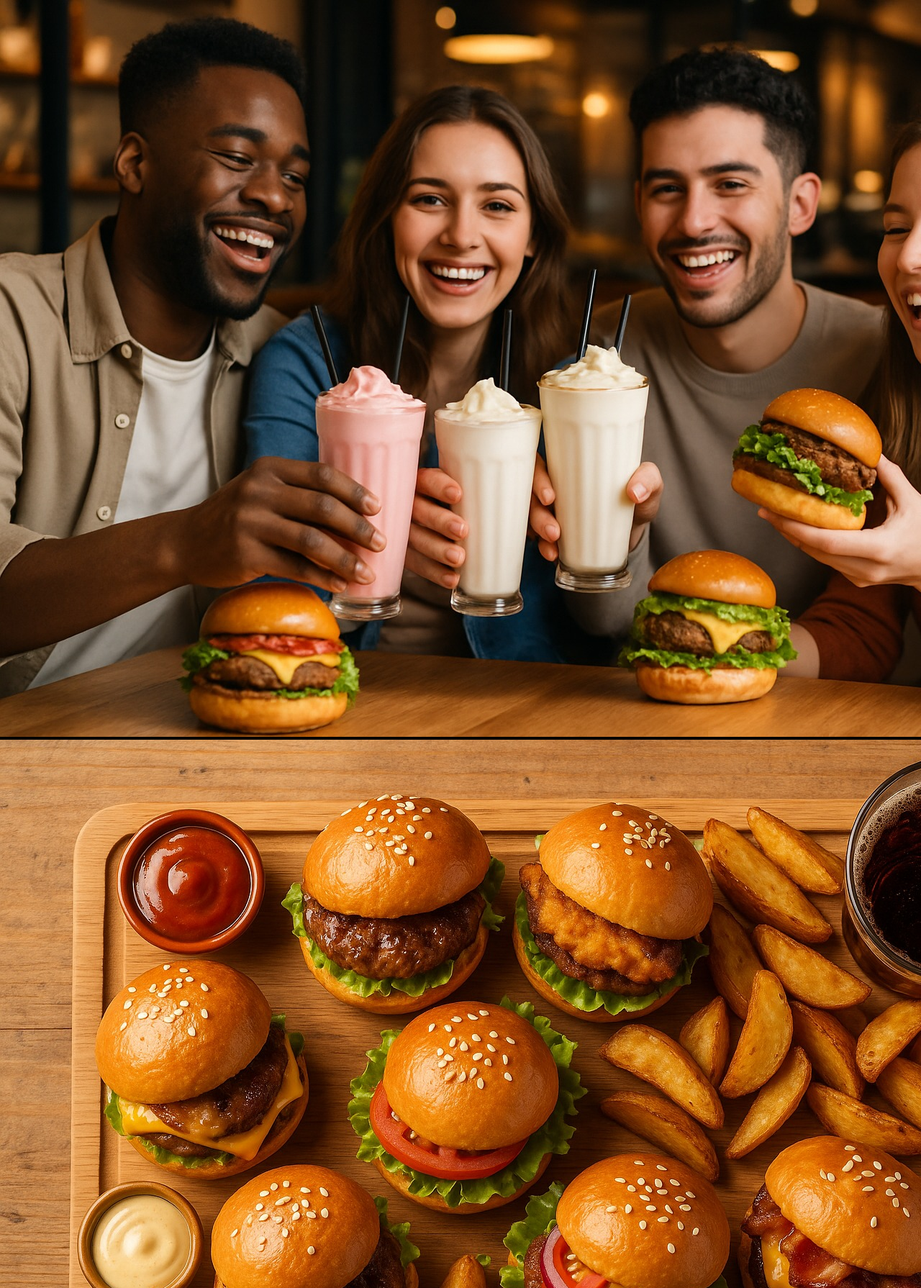
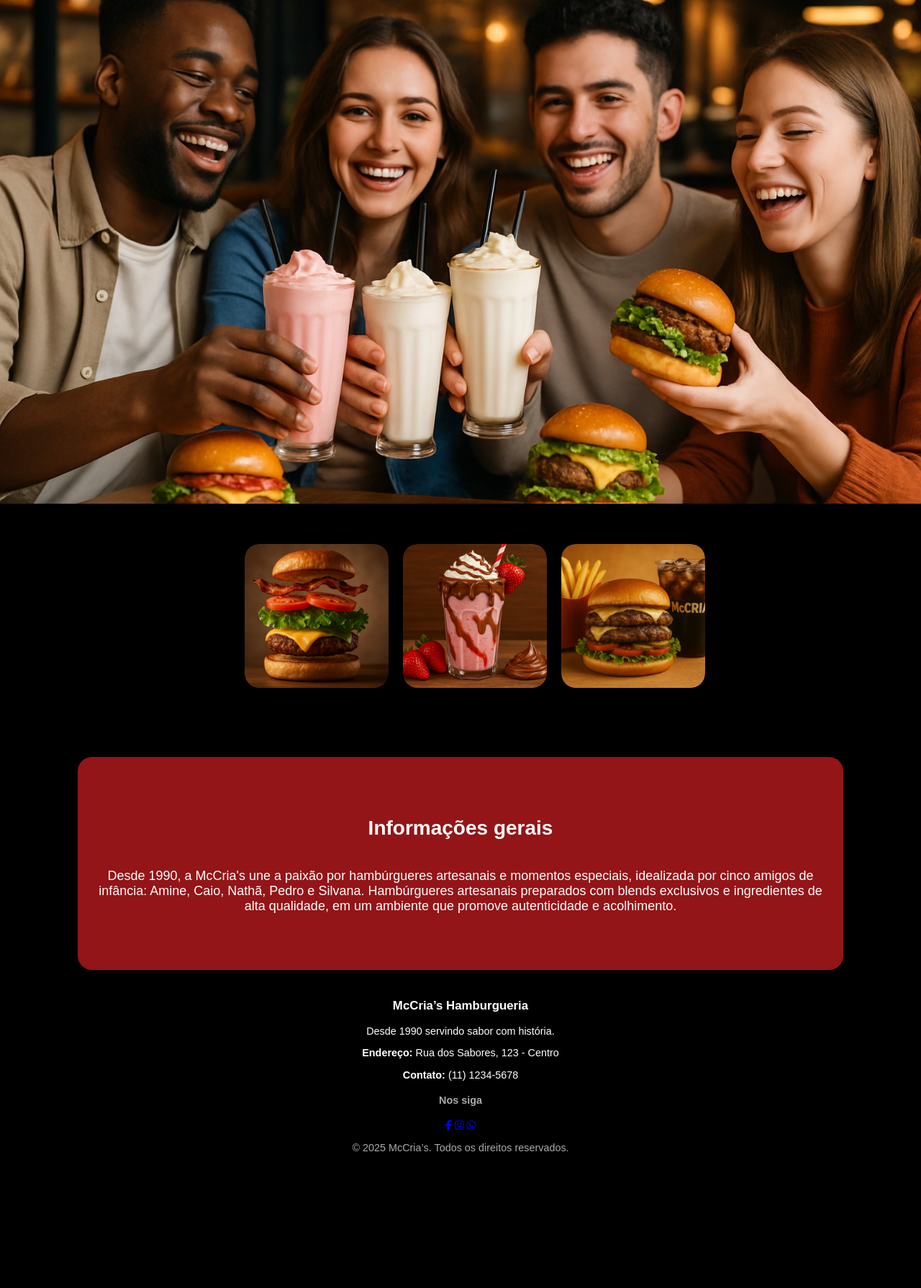
Before and after one commit to PedroBonomo/AVA2, a PHP site: page /index.html in a window 1280 px wide; the page is wider, and only the part inside the window is pictured. Shown: the part 130-1920 px from the top of that part at 72% size. After the commit the page ends 1730 px from the top of that part, so only its background shows below. Run offline with PHP 8.4, Linux system fonts and the light colour scheme.

Commit message:
concertando um comitt quebrado de alguem

```diff
--- a/style.css
+++ b/style.css
@@ -56,10 +56,131 @@
 
 footer {
   text-align: center;
-  background: #000;
+   margin-top: 5px;
+   font-size: 0.9rem;
+   color: #aaa;
+ }
+
+
+/* ------------- HOME --------------*/
+ /*Banner Carrossel*/
+ .banner-carrossel {
+  position: relative;
+  height: 700px;
+  width: 100%;
+  overflow: hidden;
+}
+
+.banner-carrossel .slide {
+  position: absolute;
+  top: 0;
+  left: 0;
+  width: 100%;
+  height: 100%;
+  object-fit: cover;
+  opacity: 0;
+  transition: opacity 1s ease-in-out;
+}
+
+.banner-carrossel .slide.active {
+  opacity: 1;
+}
+
+.products {
+  background-color: #000;
+  padding: 40px 0;
+}
+
+.products ul {
+  display: flex;
+  flex-wrap: wrap;
+  justify-content: center;
+  gap: 20px;
+  list-style: none;
+}
+
+.products ul li {
+  border-radius: 20px;
+  width: 200px;
+  height: 200px;
+  overflow: hidden;
+  position: relative;
+}
+
+/* Zoom no hover do card */
+.products ul li:hover {
+  transform: scale(1.05);
+}
+
+.proucts ul li a {
+  text-decoration: none;
+  width: 100%;
+  height: 100%;
+  display: block;
+  position: relative;
+}
+
+/*Imagem do card*/
+.products ul li img {
+  width: 100%;
+  height: 100%;
+  border-radius: 20px;
+  object-fit: cover;
+  display: block;
+}
+
+/*Texto do card*/
+.card-title {
+  position: absolute;
+  top: 0;
+  left: 0;
+  width: 100%;
+  height: 100%;
+  display: flex;
+  align-items: center;
+  justify-content: center;
   color: white;
-  padding: 10px 0;
+  font-weight: bold;
+  font-size: 18px;
+  background-color: rgba(0, 0, 0, 0.5);
+  opacity: 0;
+  transition: opacity 0.3s ease;
+  border-radius: 20px;
+  padding: 10px;
 }
+
+/*Mostrar o texto do card ao passar o mouse*/
+.products ul li:hover .card-title {
+  opacity: 1;
+}
+
+.infos {
+  background-color: #931517;
+  width: 80%;
+  margin: 40px auto;
+  padding: 60px 20px;
+  text-align: center;
+  color: white;
+  border-radius: 20px;
+}
+
+.infos:hover {
+  background-color: #CA1316;
+  transition: background-color 0.3s ease;
+  transform: scale(1.05);
+}
+
+.infos h2 {
+  font-size: 28px;
+  margin-bottom: 40px;
+}
+
+.infos p {
+  font-size: 18px;
+}
+
+;
+
 
 /* =============== SOBRE ================= */
 /* ===== SOBRE - CONTEÚDO GERAL ===== */
```
